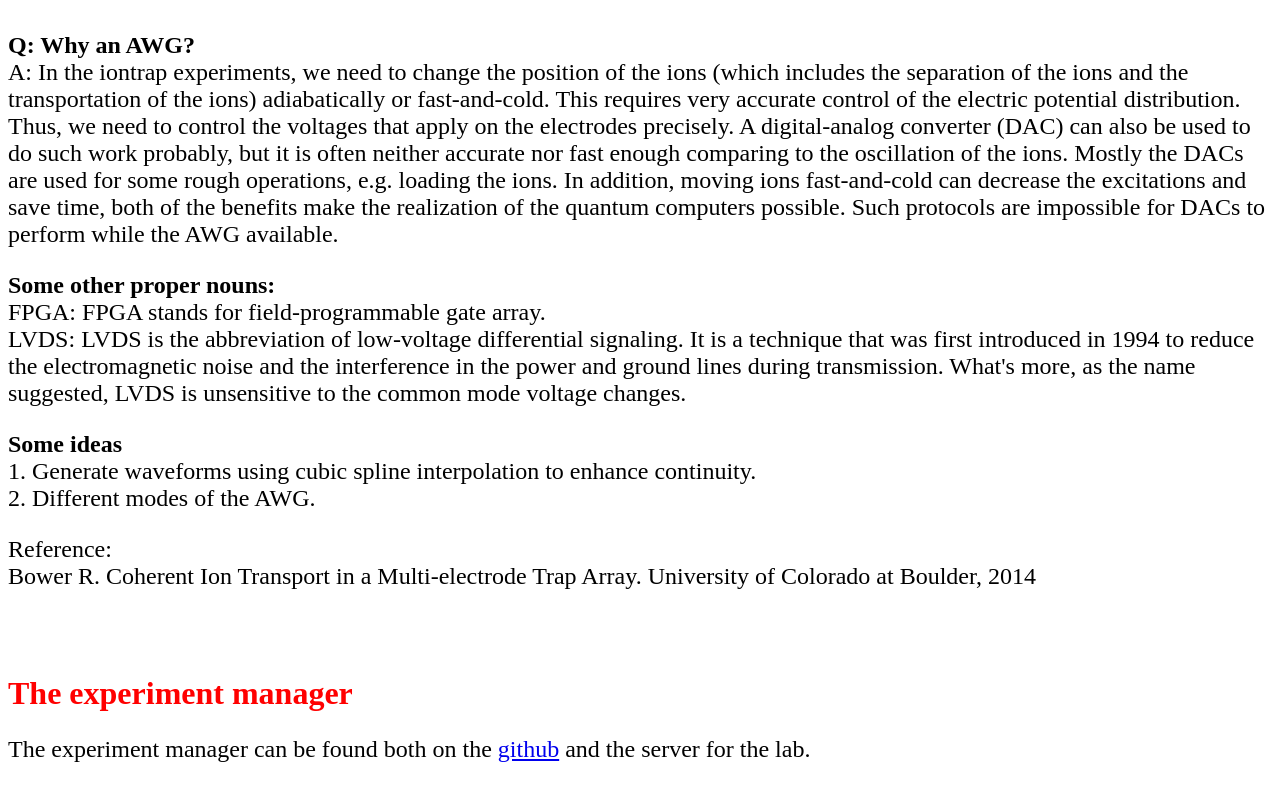
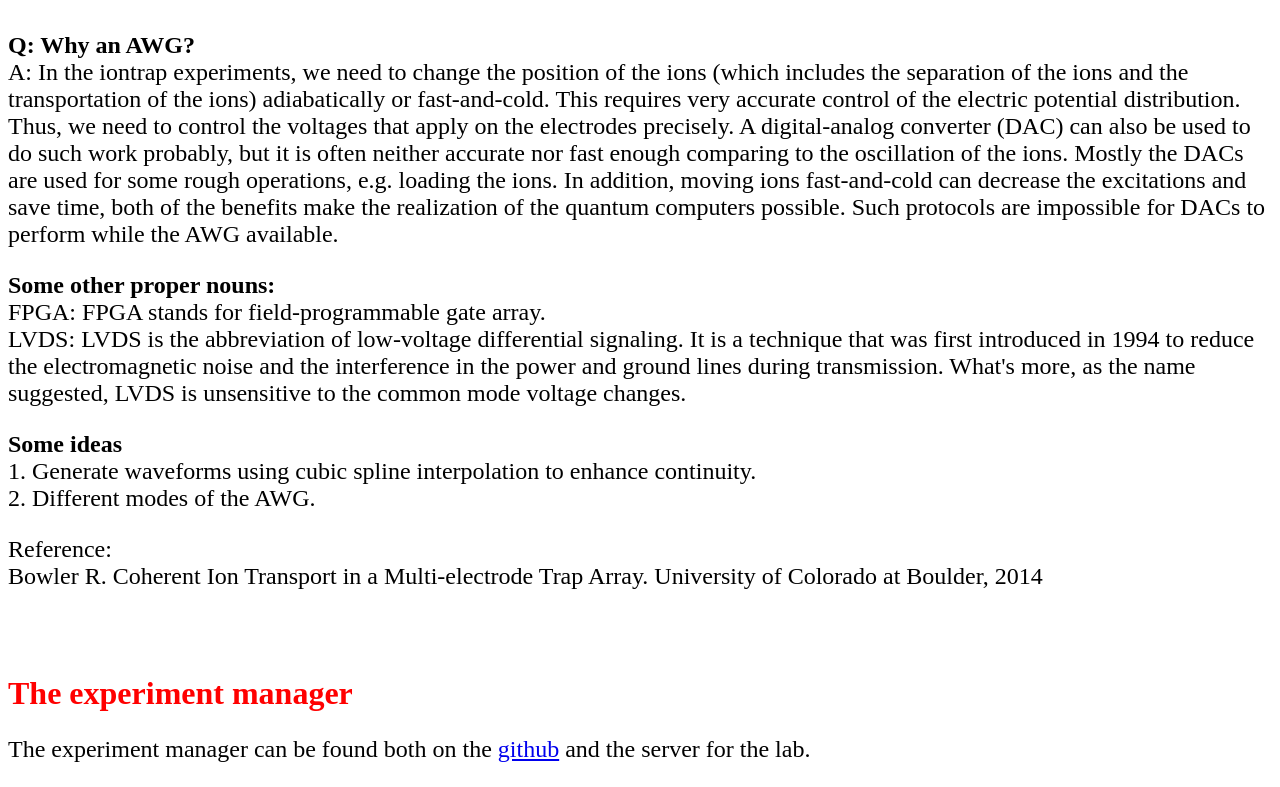
Before and after one commit to zhangyintai/Blog, a plain HTML site: page index.html in a window 1280 px wide. Shown: the part 406-1193 px from the top of the page. Drawn offline with nearby package versions, Linux system fonts and the light colour scheme; some packages are replaced by stand-ins of ours.

Commit message:
Update index.html

```diff
--- a/index.html
+++ b/index.html
@@ -30,7 +30,7 @@ LVDS: LVDS is the abbreviation of low-voltage differential signaling. It is a te
 1. Generate waveforms using cubic spline interpolation to enhance continuity.<br>
 2. Different modes of the AWG.<br></p>
 <p>Reference:<br>
-Bower R. Coherent Ion Transport in a Multi-electrode Trap Array. University of Colorado at Boulder, 2014</p>
+Bowler R. Coherent Ion Transport in a Multi-electrode Trap Array. University of Colorado at Boulder, 2014</p>
 <br>
 <p><font size="6", color = "red"><strong>The experiment manager</strong></font></p>
 <p>The experiment manager can be found both on the <a href=https://github.com/zhangyintai/Experiment_Manager>github</a> and the server for the lab.
```
